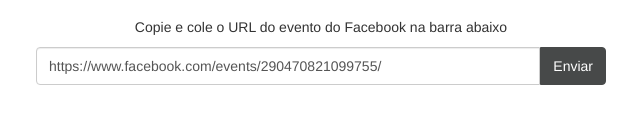
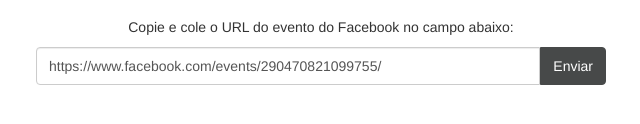
Before and after one commit to thiagoperes/hc, a plain HTML site: page index.html in a window 1280 px wide. Shown: the part 260-384 px from the top of the page, 319-959 px from the left. Drawn offline with nearby package versions, Linux system fonts and the light colour scheme.

Commit message:
changed text

```diff
--- a/index.html
+++ b/index.html
@@ -153,7 +153,7 @@
 	  	<div class="row">
 	  		<div class="col-lg-6 offset col-offset-3">
 	  			<img src="img/header.png" width="80%" style="margin-bottom: 20px; margin-left: auto; margin-right: auto; display: block;" class="img-rounded"></img>
-	  			<p class="text-center">Copie e cole o URL do evento do Facebook na barra abaixo</p>
+	  			<p class="text-center">Copie e cole o URL do evento do Facebook no campo abaixo:</p>
 
 	  			<form method="GET">
 	  				<fieldset>
```
